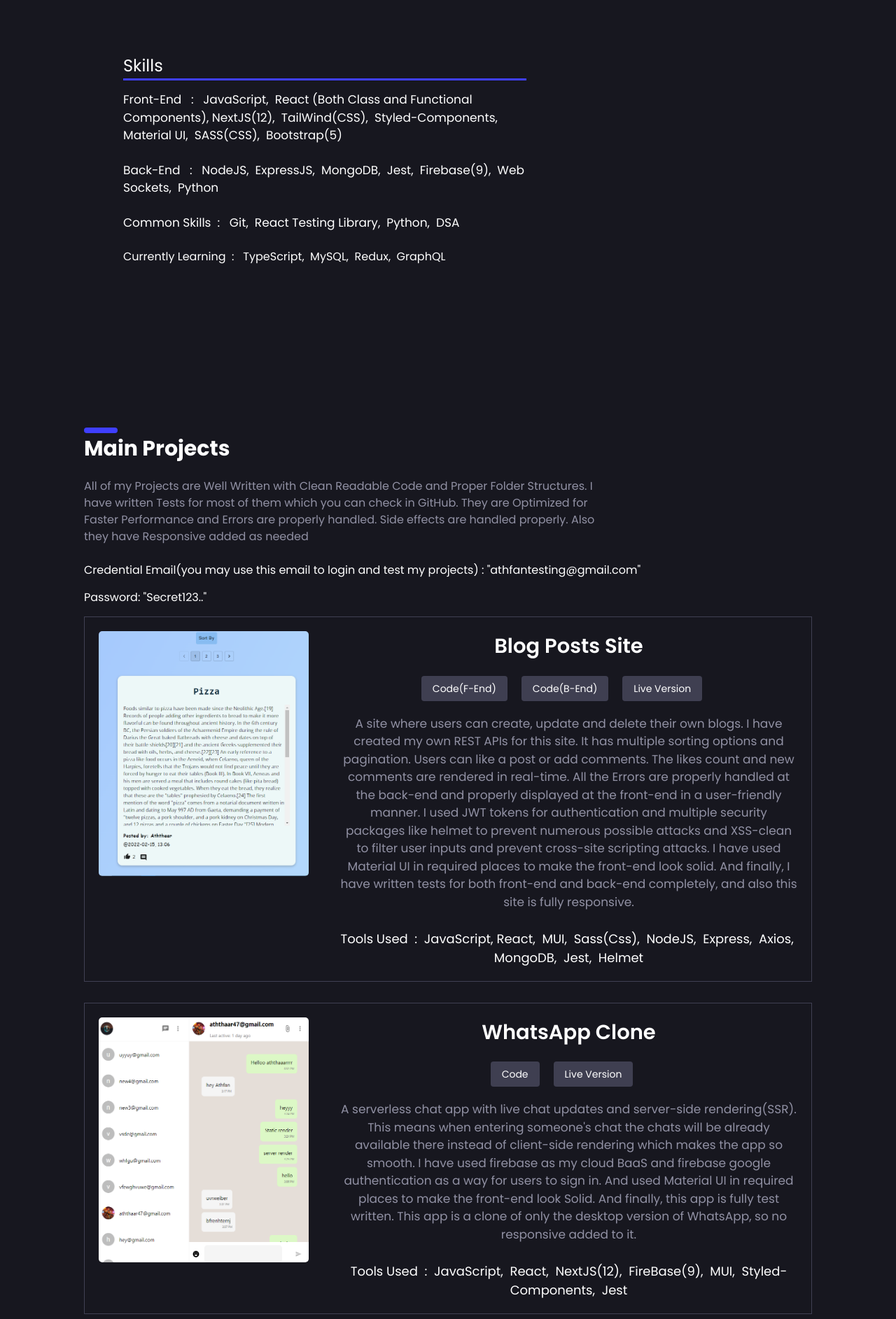
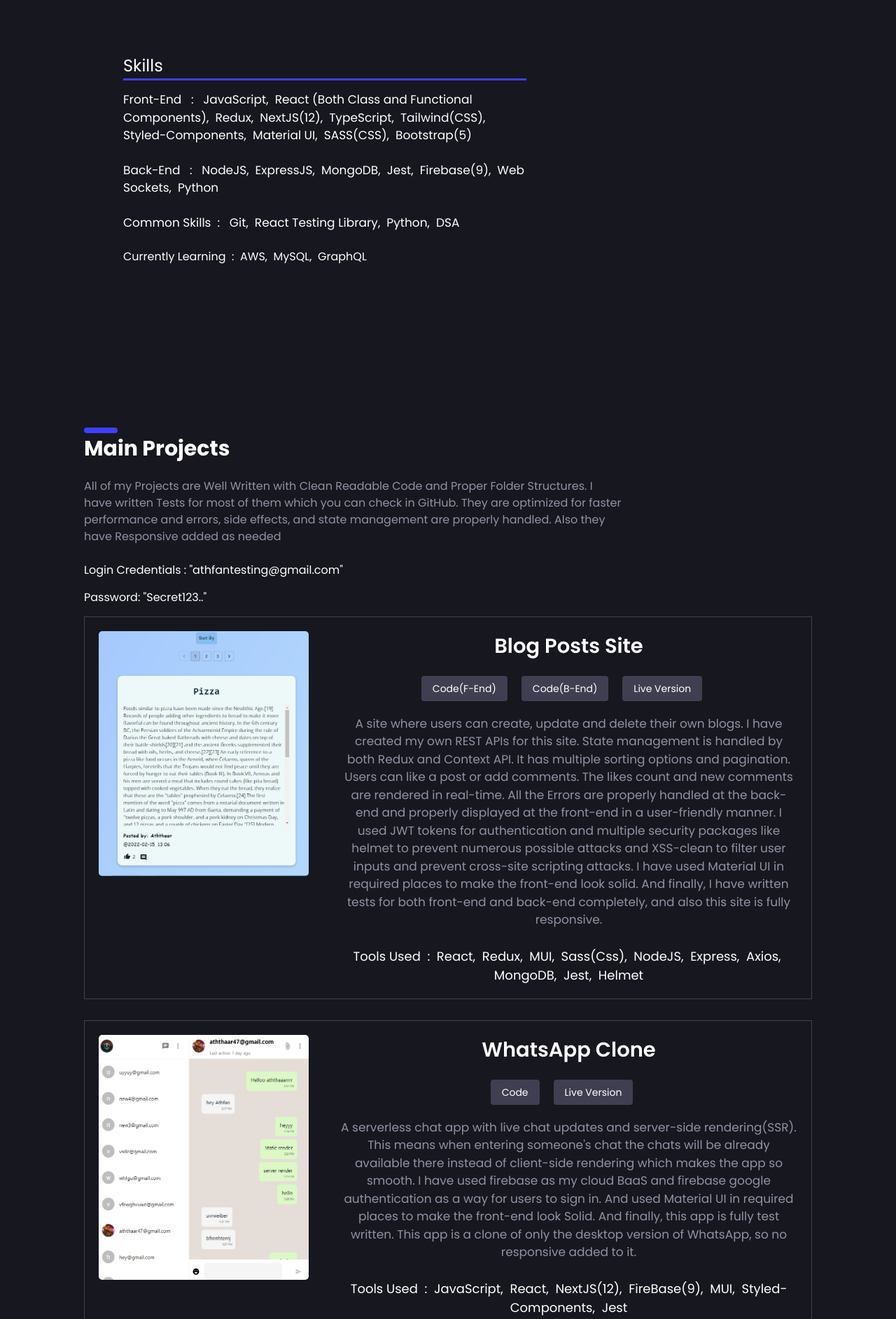
Before and after one commit to AthfanFasee/PortfolioFinal, a website: page index.html in a window 1280 px wide. Shown: the part 640-2525 px from the top of the page at 70% size. Drawn offline with Linux system fonts and the light colour scheme.

Commit message:
Fixed Typos

```diff
--- a/index.html
+++ b/index.html
@@ -97,10 +97,10 @@
                     </button></a>
                 </div>
 				<h2><p class="Skills">Skills</p><div class="SkillsSubContainer">
-					<p class="SkillsSub">Front-End &nbsp; : &nbsp; JavaScript,&nbsp; React&nbsp;(Both Class and Functional Components), NextJS(12),&nbsp; TailWind(CSS),&nbsp; Styled-Components,&nbsp; Material UI,&nbsp; SASS(CSS),&nbsp; Bootstrap(5)</p>
+					<p class="SkillsSub">Front-End &nbsp; : &nbsp; JavaScript,&nbsp; React&nbsp;(Both Class and Functional Components),&nbsp; Redux,&nbsp; NextJS(12),&nbsp; TypeScript,&nbsp; Tailwind(CSS),&nbsp; Styled-Components,&nbsp; Material UI,&nbsp; SASS(CSS),&nbsp; Bootstrap(5)</p>
 					<p class="SkillsSub">Back-End &nbsp;  : &nbsp; NodeJS,&nbsp; ExpressJS,&nbsp; MongoDB,&nbsp; Jest,&nbsp; Firebase(9),&nbsp; Web Sockets,&nbsp; Python</p>
 					<p class="SkillsSub">Common Skills&nbsp; : &nbsp; Git,&nbsp; React Testing Library,&nbsp; Python,&nbsp; DSA </p></div>
-					<p class="SkillsSub">Currently Learning&nbsp; : &nbsp; TypeScript,&nbsp; MySQL,&nbsp; Redux,&nbsp; GraphQL</div>
+					<p class="SkillsSub">Currently Learning&nbsp; : &nbsp;AWS,&nbsp; MySQL,&nbsp; GraphQL</div>
 				</h2>
             </div>
 
@@ -111,8 +111,8 @@
 		<div class="Maincontainer">
 
 				<h2 id="work" class="secondary-title MainHeading">Main Projects</h2>
-				<p class="section-paragraph">All of my Projects are Well Written with Clean Readable Code and Proper Folder Structures. I have written Tests for most of them which you can check in GitHub. They are Optimized for Faster Performance and Errors are properly handled. Side effects are handled properly. Also they have Responsive added as needed
-					<p class="Credentials">Credential Email(you may use this email to login and test my projects) : "athfantesting@gmail.com"</p><p class="Credentials">Password: "Secret123.."</p></p>
+				<p class="section-paragraph">All of my Projects are Well Written with Clean Readable Code and Proper Folder Structures. I have written Tests for most of them which you can check in GitHub. They are optimized for faster performance and errors, side effects, and state management are properly handled. Also they have Responsive added as needed
+					<p class="Credentials">Login Credentials : "athfantesting@gmail.com"</p><p class="Credentials">Password: "Secret123.."</p></p>
 
 				<!-- Projects -->
 				<div class="ProjectMainContainer">
@@ -128,14 +128,14 @@
 							<div class="Links">
 								<div class="badge"><a href="https://github.com/AthfanFasee/Blog-Post-FrontEnd" target="_blank">Code(F-End)</a></div>
 								<div class="badge"><a href="https://github.com/AthfanFasee/Blog-Post-BackEnd" target="_blank">Code(B-End)</a></div>
-								<div class="badge"><a href="https://blog-post-front-end-1599-athfanfasee.vercel.app/" target="_blank">Live Version</a></div>
+								<div class="badge"><a href="https://blog-post-front-end-1599-git-master-athfanfasee.vercel.app/" target="_blank">Live Version</a></div>
 							</div>
 
-							<p class="text-secondary">A site where users can create, update and delete their own blogs. I have created my own REST APIs for this site. It has multiple sorting options and pagination. Users can like a post or add comments. The likes count and new comments are rendered in real-time.
+							<p class="text-secondary">A site where users can create, update and delete their own blogs. I have created my own REST APIs for this site. State management is handled by both Redux and Context API. It has multiple sorting options and pagination. Users can like a post or add comments. The likes count and new comments are rendered in real-time.
 								All the Errors are properly handled at the back-end and properly displayed at the front-end in a user-friendly manner. I used JWT tokens for authentication and multiple security packages like helmet to prevent numerous possible attacks and XSS-clean to filter user inputs and prevent cross-site scripting attacks.
 								I have used Material UI in required places to make the front-end look solid. And finally, I have written tests for both front-end and back-end completely, and also this site is fully responsive.
 								<br><br>
-								<p class="Tools">Tools Used&nbsp;  :  &nbsp;JavaScript,&nbsp;React,&nbsp; MUI,&nbsp; Sass(Css),&nbsp; NodeJS,&nbsp; Express,&nbsp; Axios,&nbsp; MongoDB,&nbsp; Jest,&nbsp; Helmet</p>
+								<p class="Tools">Tools Used&nbsp;  :  &nbsp;React,&nbsp; Redux,&nbsp; MUI,&nbsp; Sass(Css),&nbsp; NodeJS,&nbsp; Express,&nbsp; Axios,&nbsp; MongoDB,&nbsp; Jest,&nbsp; Helmet</p>
 							</p>
 						</div>
 
@@ -204,7 +204,7 @@
 		<div class="MainProjectsContainer">
 
 			<h2 id="Projects" class=" secondary-title MainHeading mt-64">Side Projects</h2>
-			<p class="section-paragraph">I have made these Simple Projects while studying various of Concepts</p>
+			<p class="section-paragraph">I created these Simple Projects while studying various of Concepts</p>
 
 				<!-- Projects -->
 
@@ -286,7 +286,7 @@
 		<div class="container mt-64 flex justify-between items-center mx-auto px-8 md:px-14 lg:px-24 w-full">
 			<section class="w-full">
 				<h2 id="about" class="secondary-title">About Me</h2>
-				<p class="section-paragraph">I'm Athfan Fasee. My Age is 20 and from SriLanka. I'm a Full-Stack Developer who's very eager to learn new stuffs and ready to work Full-Time. I can work with both React Functional Components and Class Components with the knowledge of variouse Hooks and LifeCycle Methods. I have prior Team-Working Experience for more than 2000 hours as an E-Gamer in a Fully Team Based Video Game(Dota 2). I have good communication skills and highest positive behaviour score in Steam(<a href="https://steamcommunity.com/id/Unbeatable159/" target="_blank">Link to Steam</a>). I am a fast Learner( First Line of code at October 15th, 2021)</p>
+				<p class="section-paragraph">I'm Athfan Fasee. My Age is 20 and from SriLanka. I'm a Full-Stack Developer who's very eager to learn new stuffs and ready to work Full-Time. I can work with both React Functional Components and Class Components with the knowledge of variouse Hooks and LifeCycle Methods. I have hands on experience using both Redux and Context Api on state management. I have prior Team-Working Experience for more than 2000 hours as an E-Gamer in a Fully Team Based Video Game(Dota 2). I have good communication skills and highest positive behaviour score in Steam(<a href="https://steamcommunity.com/id/Unbeatable159/" target="_blank">Link to Steam</a>). I am a fast Learner and I can adopt myself to any new technology quickly</p>
 		</div>
 
 
```
